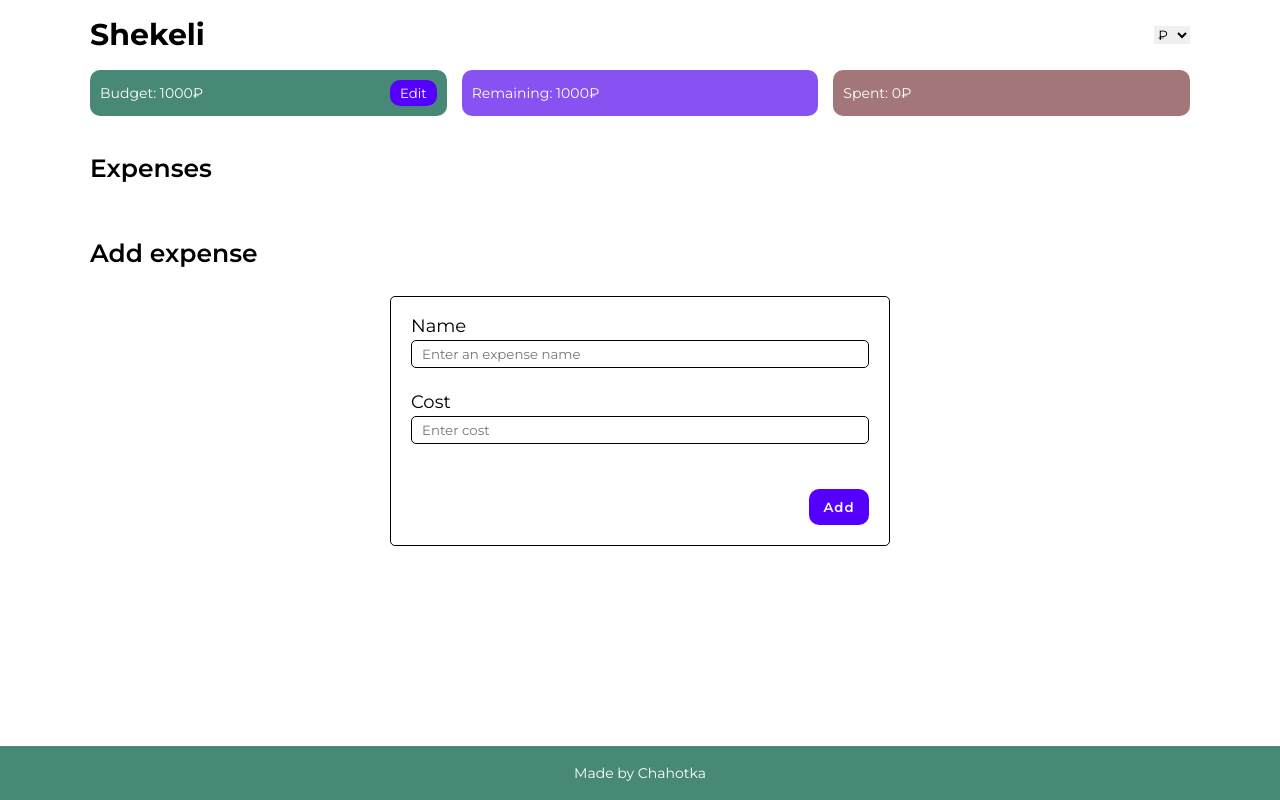
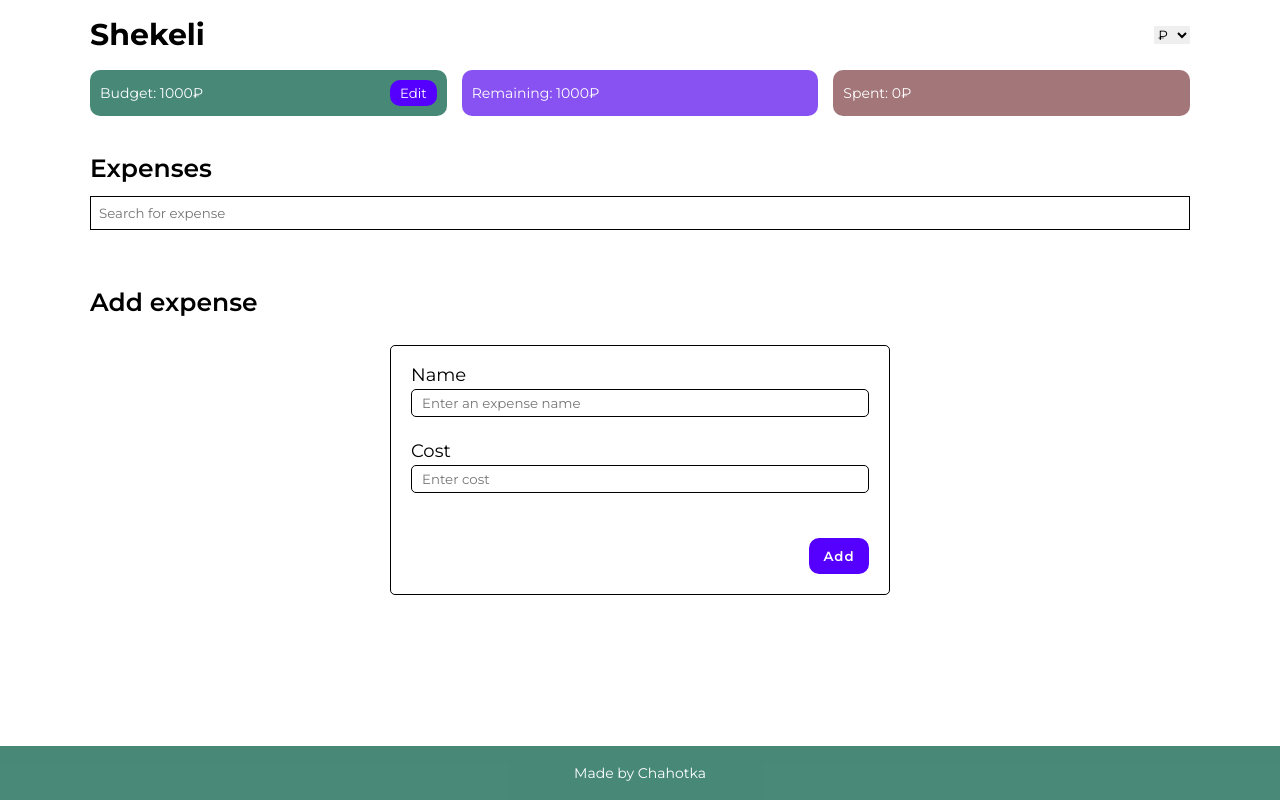
Before and after one commit to Chahotka/Shekeli, a React (Create React App) app: page / in a window 1280 px wide. Built offline with nearby package versions, Linux system fonts and the light colour scheme.

Commit message:
Expenses filter

```diff
--- a/src/components/Main/ExpenseForm.js
+++ b/src/components/Main/ExpenseForm.js
@@ -17,7 +17,7 @@ function ExpenseForm() {
 
     const expense = {
       id: v4(),
-      name: name,
+      name: name.trim(),
       cost: parseInt(cost)
     }
 
--- a/src/components/Main/Expenses.js
+++ b/src/components/Main/Expenses.js
@@ -1,9 +1,10 @@
-import React, { useContext } from 'react'
+import React, { useContext, useState } from 'react'
 import '../../styles/expenses.scss'
 import ExpenseItem from './ExpenseItem'
 import { BudgetContext } from '../context/BudgetContext'
 
 function Expenses({ currency }) {
+  const [value, setValue] = useState('')
   const { expenses, dispatch } = useContext(BudgetContext)
 
   const deleteHandler = (id) => {
@@ -20,8 +21,16 @@ function Expenses({ currency }) {
   return (
     <>
       <h2 className='expenses__title'>Expenses</h2>
+      <input
+        value={value}
+        onChange={(e) => setValue(e.target.value)}
+        className='expenses__input'
+        placeholder='Search for expense'
+        type="text"
+      />
       <ul className='expenses__list'>
-        {expenses.map((expense => {
+        {expenses.filter(expense => expense.name.toLocaleLowerCase().includes(value))
+        .map((expense => {
           return (
             <ExpenseItem
               id={expense.id}
--- a/src/styles/expenses.scss
+++ b/src/styles/expenses.scss
@@ -4,6 +4,13 @@
   &__title {
     font-size: 25px;
     font-weight: 600;
+  }
+
+  &__input {
+    width: 100%;
+    padding: 8px;
+    margin: 15px 0 0 0;
+    border: 1px solid #000000;
   }
 
   &__list {
```
